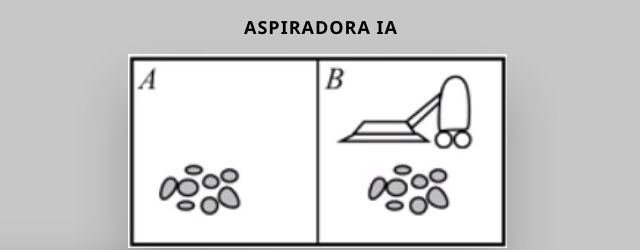
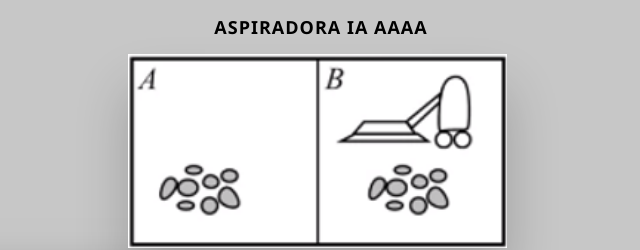
Before and after one commit to NicolasPicoG/Aspiradora-IA, a plain HTML site: page index.html in a window 1280 px wide. Shown: the top 250 px of the page, 319-959 px from the left. Drawn offline with Linux system fonts and the light colour scheme.

Commit message:
Update index.html

```diff
--- a/index.html
+++ b/index.html
@@ -6,7 +6,7 @@
         <title>Aspiradora IA</title>
     </head>
     <body>
-        <h2>Aspiradora IA</h2>
+        <h2>Aspiradora IA aaaa</h2>
         <img id="picture" src="img/1_1.png" alt="Estado del Ejercicio">
         <div class="row">
             <div class="table-wrapper column">
```
